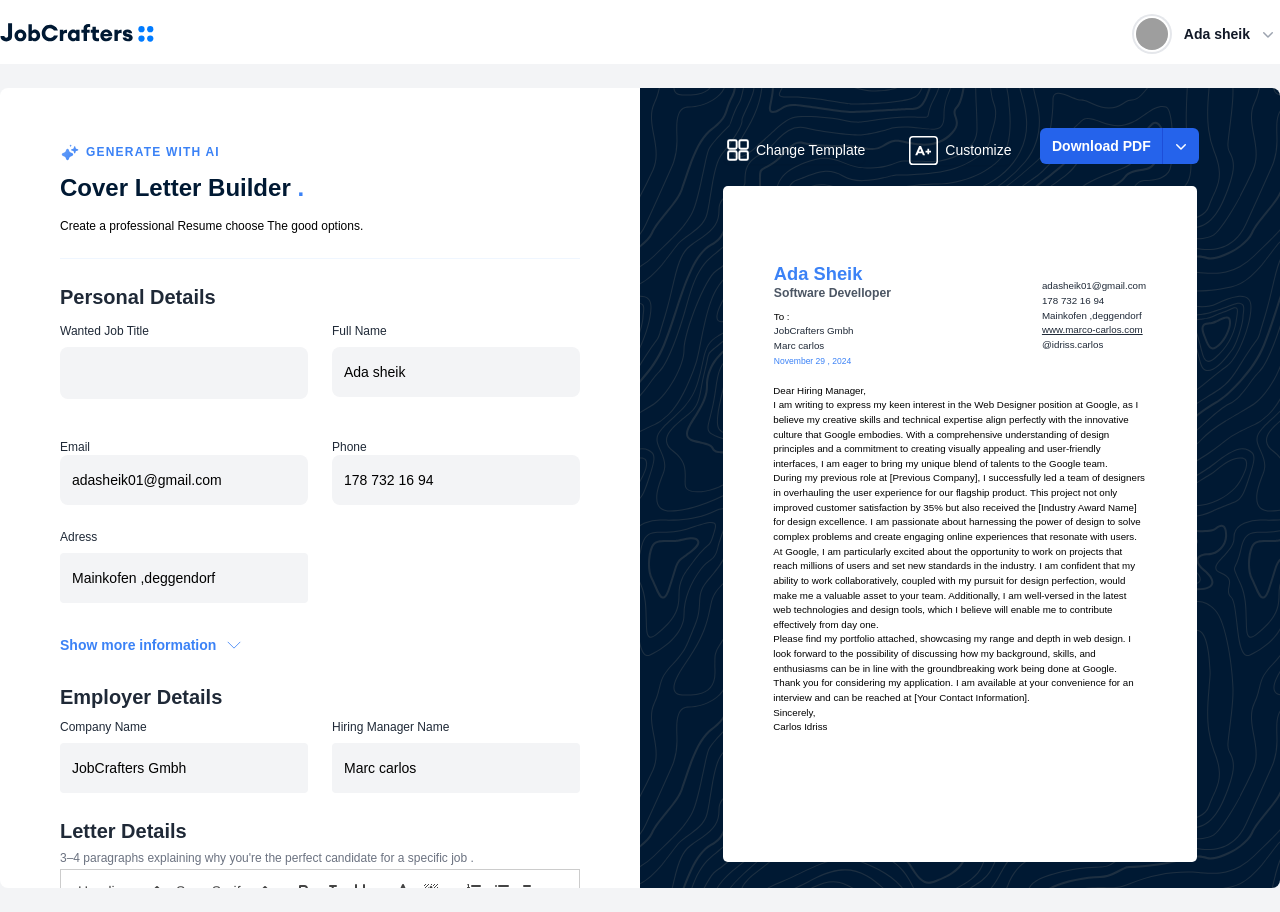
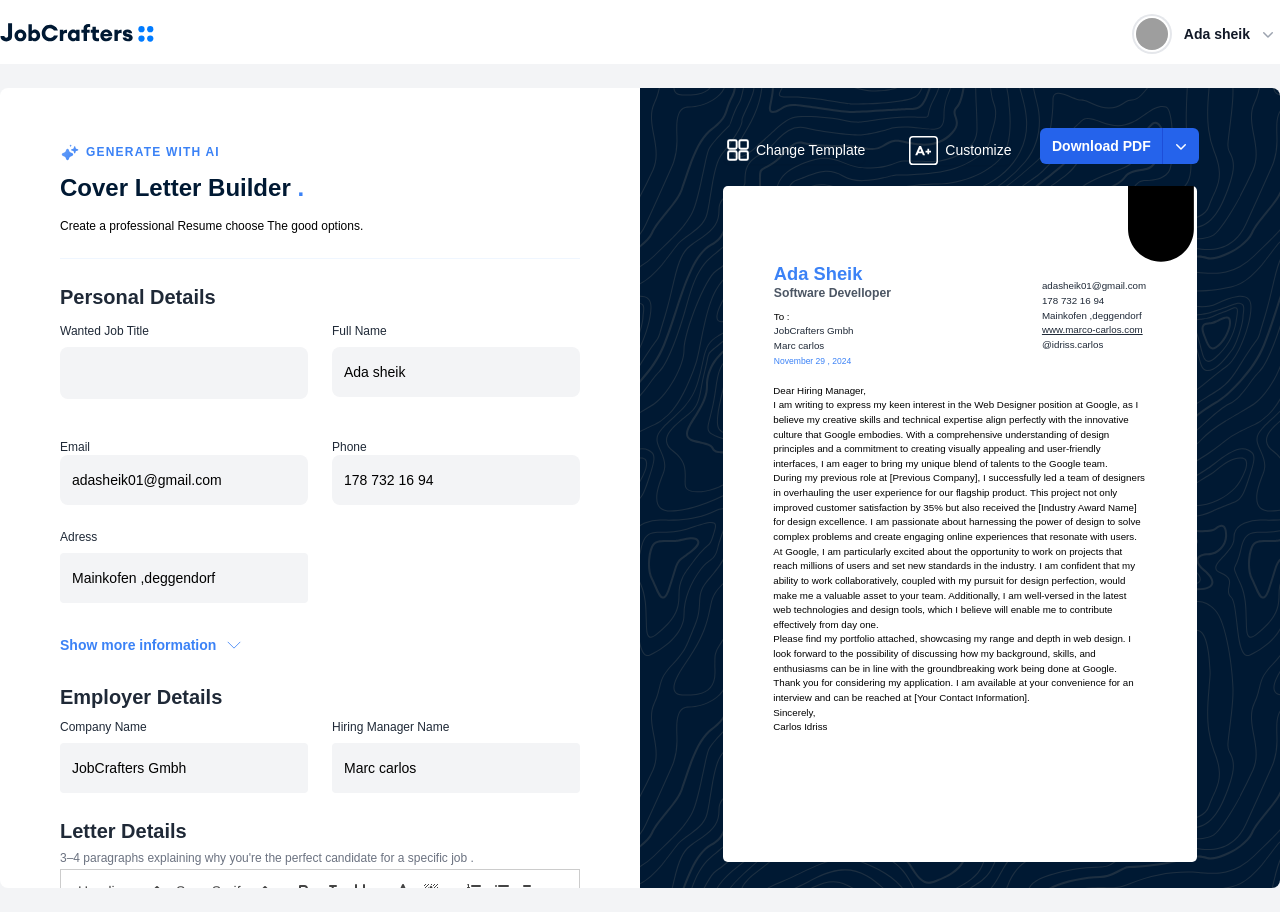
Before and after one commit to carlos23756/jobCrafters, a Vue app in the folder app/: page /cover-letter-builder in a window 1280 px wide. Built offline with nearby package versions, Linux system fonts and the light colour scheme; grey boxes are pictures that could not be loaded; a web font is replaced by a local one.

Commit message:
Refactor cover letter template and add color change functionality

```diff
--- a/app/src/components/templates/CoverLetter.vue
+++ b/app/src/components/templates/CoverLetter.vue
@@ -9,6 +9,7 @@
 import Template1Vue from './coverLetter/reel/Template1.vue';
 import Template2Vue from './coverLetter/reel/Template2.vue';
 import Template3Vue from './coverLetter/reel/Template3.vue';
+
 export default {
     data() {
         return {
@@ -16,7 +17,8 @@
             formData: {},
             fillColors: "",
             textColors: "",
-            color: "",
+            colorText: null,
+            currentColorid: 0,
             Components: [
                 Template1Vue,
                 Template2Vue,
@@ -27,18 +29,31 @@
     mounted() {
         const storeInfo = useCoverLetterStore();
         this.formData = storeInfo.formData;
-        //-----------------------------------------------------
+
         const store = this.$coverLetterStyleStore;
         store.generateColors();
         store.coverLetterTemplates;
 
-        //-----------------------------------------------------
-        const color = store.getCurrentTextColors[store.getCurrentColorId]
-        const colorObj = Object.assign({}, color);
+        // Get the initial value of currentColor
+        const color = store.getCurrentTextColors;
+        this.currentColorid = store.currentColorId;
+        this.colorText = color[this.currentColorid];
+        const colorObj = Object.assign({}, this.colorText);
         this.textColors = colorObj.textColor;
-    },
-    watch: {
 
+        // Watch for changes in currentColor
+        this.$watch(
+            function () {
+                return store.currentColorId;
+            },
+            (newVal, oldVal) => {
+                // Do something when currentColor changes
+                this.currentColorid = newVal;
+                this.colorText = color[newVal];
+                const colorObj = Object.assign({}, this.colorText);
+                this.textColors = colorObj.textColor;
+            }
+        );
     },
 }
 </script>
--- a/app/src/components/templates/coverLetter/reel/Template1.vue
+++ b/app/src/components/templates/coverLetter/reel/Template1.vue
@@ -2,7 +2,7 @@
     <div class="cvl a4">
         <div>
             <svg xmlns="http://www.w3.org/2000/svg" width="108" class="relative" style="left: 95%;" height="124"
-                viewBox="0 0 108 124" fill="none">
+                viewBox="0 0 108 124" :class="transformClass(textColor)">
                 <path d="M0 -39H108V70C108 99.8234 83.8234 124 54 124C24.1766 124 0 99.8234 0 70V-39Z" />
             </svg>
             <div>
@@ -22,7 +22,8 @@
                                         <h2 class="capitalize font-semibold text-3xl" :class="textColor">
                                             {{ formData.Fullname }}
                                         </h2>
-                                        <span class="text-gray-600 capitalize text-xl font-semibold">{{ formData.position }}</span>
+                                        <span class="text-gray-600 capitalize text-xl font-semibold">{{
+                                            formData.position }}</span>
                                     </div>
                                     <div class="pt-3">
                                         <span class="capitalize">
@@ -69,8 +70,22 @@
         }
     },
     props: ["formData", "textColor"],
+    methods: {
+        transformClass(originalClass) {
+            const classes = originalClass.split('-');
+            classes[0] = 'fill';
+
+            return classes.join('-');
+        }
+    },
     computed: {
-
+        transformClass() {
+            return function (originalClass) {
+                const classes = originalClass.split('-');
+                classes[0] = 'fill';
+                return classes.join('-');
+            }
+        }
     },
     mounted() {
 
```
